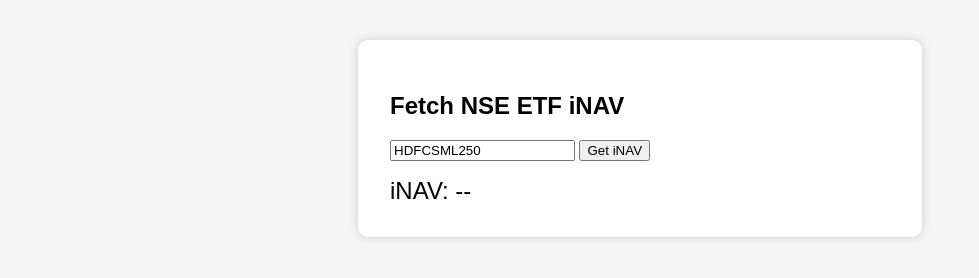
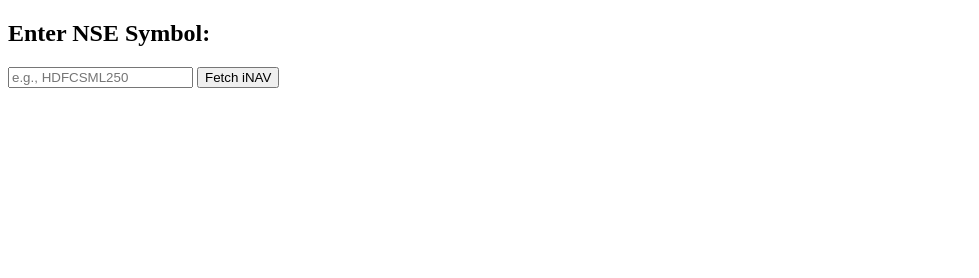
Before and after one commit to courserapractice/iNAV, a website: page index.html in a window 1280 px wide. Shown: the whole page, without its empty margins (0-979 px from the left). Drawn offline with Linux system fonts and the light colour scheme.

Commit message:
Update index.html

```diff
--- a/index.html
+++ b/index.html
@@ -1,40 +1,21 @@
+
 <!DOCTYPE html>
-<html lang="en">
+<html>
 <head>
-  <meta charset="UTF-8">
-  <title>NSE iNAV Fetcher</title>
-  <style>
-    body { font-family: Arial; padding: 2rem; background: #f5f5f5; }
-    .box { background: #fff; padding: 2rem; border-radius: 10px; max-width: 500px; margin: auto; box-shadow: 0 0 10px #ccc; }
-    #output { margin-top: 1rem; font-size: 1.5rem; }
-  </style>
+  <title>iNAV Fetcher</title>
 </head>
 <body>
-  <div class="box">
-    <h2>Fetch NSE ETF iNAV</h2>
-    <input id="symbol" type="text" placeholder="e.g., HDFCSML250" value="HDFCSML250" />
-    <button onclick="fetchINAV()">Get iNAV</button>
-    <div id="output">iNAV: --</div>
-  </div>
+  <h2>Enter NSE Symbol:</h2>
+  <input type="text" id="symbolInput" placeholder="e.g., HDFCSML250" />
+  <button onclick="fetchINAV()">Fetch iNAV</button>
+  <pre id="output"></pre>
 
   <script>
     async function fetchINAV() {
-      const symbol = document.getElementById("symbol").value.trim();
-      const output = document.getElementById("output");
-      output.innerHTML = "Loading...";
-
-      try {
-        const response = await fetch(`/api/inav?symbol=${symbol}`);
-        const data = await response.json();
-
-        if (data.iNAV) {
-          output.innerHTML = `iNAV: ₹ ${data.iNAV}`;
-        } else {
-          output.innerHTML = `iNAV not available`;
-        }
-      } catch (err) {
-        output.innerHTML = "Error: " + err.message;
-      }
+      const symbol = document.getElementById('symbolInput').value;
+      const res = await fetch('/api/inav?symbol=' + symbol);
+      const data = await res.json();
+      document.getElementById('output').textContent = JSON.stringify(data, null, 2);
     }
   </script>
 </body>
```
